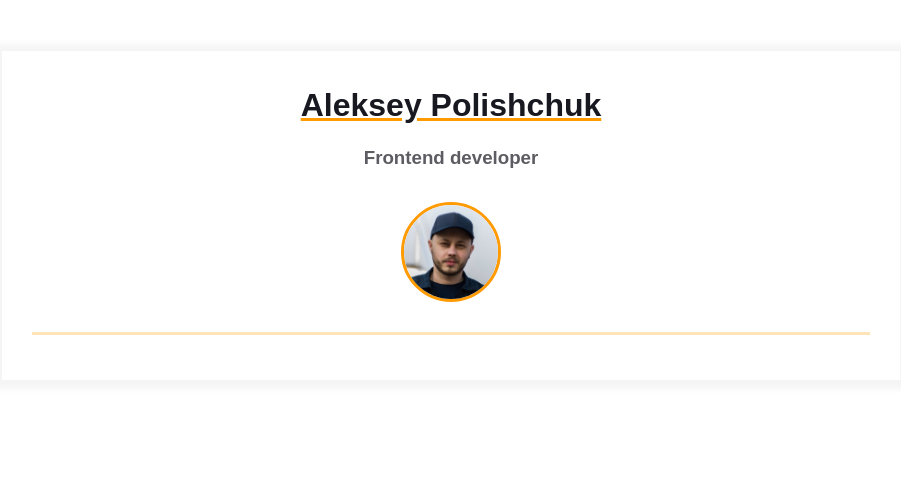
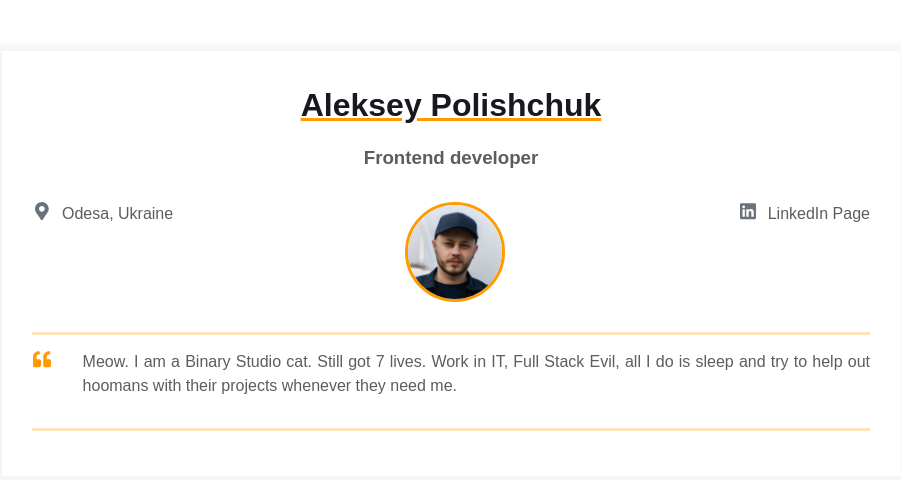
Before and after one commit to AlekseyPolishchuk/homepage, a plain HTML site: page index.html in a window 1280 px wide. Shown: the whole page, without its empty margins (189-1090 px from the left). Drawn offline with Linux system fonts and the light colour scheme.

Commit message:
Added contact information & intro block

```diff
--- a/index.html
+++ b/index.html
@@ -17,17 +17,65 @@
                <h3 class="contact-info__sub-header">Frontend developer</h3>
 
                <div class="contact_info_container fh">
-                        <div class="contact-info__block"></div>
+                  <div class="contact-info__block">
+
+                     <a href="" rel="author" class="contact-info__item">
+                        <div class="contact-info__item-icon-wrapper">
+                           <svg class="contact-info__item-icon" xmlns="http://www.w3.org/2000/svg"
+                              viewBox="0 0 384 512">
+                              <path
+                                 d="M172.268 501.67C26.97 291.031 0 269.413 0 192 0 85.961 85.961 0 192 0s192 85.961 192 192c0 77.413-26.97 99.031-172.268 309.67-9.535 13.774-29.93 13.773-39.464 0zM192 272c44.183 0 80-35.817 80-80s-35.817-80-80-80-80 35.817-80 80 35.817 80 80 80z">
+                              </path>
+                           </svg>
+                        </div>
+                        <span>Odesa, Ukraine</span>
+                     </a>
+
+                  </div>
 
                   <div class="contact-info__block contact-info__block--center">
                      <img class="contact-info__avatar" src="assets/avatar.jpg" alt="Avatar">
                   </div>
 
-                        <div class="contact-info__block"></div>
+                  <div class="contact-info__block">
+
+                     <a href="https://www.linkedin.com/in/alex-polishchuk-96a419215/" rel="author"
+                        class="contact-info__item">
+                        <div class="contact-info__item-icon-wrapper">
+                           <svg class="contact-info__item-icon" xmlns="http://www.w3.org/2000/svg"
+                              viewBox="0 0 448 512">
+                              <path
+                                 d="M416 32H31.9C14.3 32 0 46.5 0 64.3v383.4C0 465.5 14.3 480 31.9 480H416c17.6 0 32-14.5 32-32.3V64.3c0-17.8-14.4-32.3-32-32.3zM135.4 416H69V202.2h66.5V416zm-33.2-243c-21.3 0-38.5-17.3-38.5-38.5S80.9 96 102.2 96c21.2 0 38.5 17.3 38.5 38.5 0 21.3-17.2 38.5-38.5 38.5zm282.1 243h-66.4V312c0-24.8-.5-56.7-34.5-56.7-34.6 0-39.9 27-39.9 54.9V416h-66.4V202.2h63.7v29.2h.9c8.9-16.8 30.6-34.5 62.9-34.5 67.2 0 79.7 44.3 79.7 101.9V416z">
+                              </path>
+                           </svg>
+                        </div>
+                        <span>LinkedIn Page</span>
+                     </a>
+
                   </div>
                </div>
             </div>
          </div>
+         <div class="container">
+            <div class="resume__block">
+               <div class="intro">
+                  <div class="intro__icon-wrapper">
+                     <svg class="intro__icon" xmlns="http://www.w3.org/2000/svg" viewBox="0 0 512 512">
+                        <path
+                           d="M464 256h-80v-64c0-35.3 28.7-64 64-64h8c13.3 0 24-10.7 24-24V56c0-13.3-10.7-24-24-24h-8c-88.4 0-160 71.6-160 160v240c0 26.5 21.5 48 48 48h128c26.5 0 48-21.5 48-48V304c0-26.5-21.5-48-48-48zm-288 0H96v-64c0-35.3 28.7-64 64-64h8c13.3 0 24-10.7 24-24V56c0-13.3-10.7-24-24-24h-8C71.6 32 0 103.6 0 192v240c0 26.5 21.5 48 48 48h128c26.5 0 48-21.5 48-48V304c0-26.5-21.5-48-48-48z">
+                        </path>
+                     </svg>
+                  </div>
+                  <p class="intro_text">Meow.
+                     I am a Binary Studio cat. Still got 7 lives. Work in IT, Full Stack Evil,
+                     all I do is sleep and try to help out hoomans with their projects whenever
+                     they need me.
+                  </p>
+               </div>
+            </div>
+         </div>
+      </div>
+
    </main>
 </body>
 
```
Lines whose indentation alone changed are shown as unchanged.
